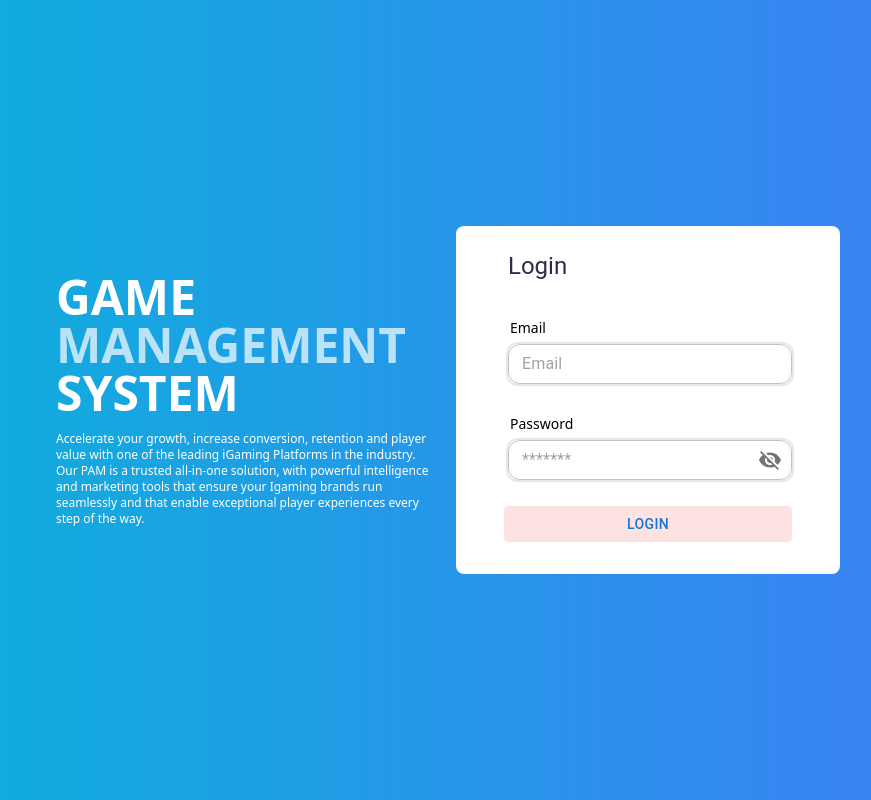
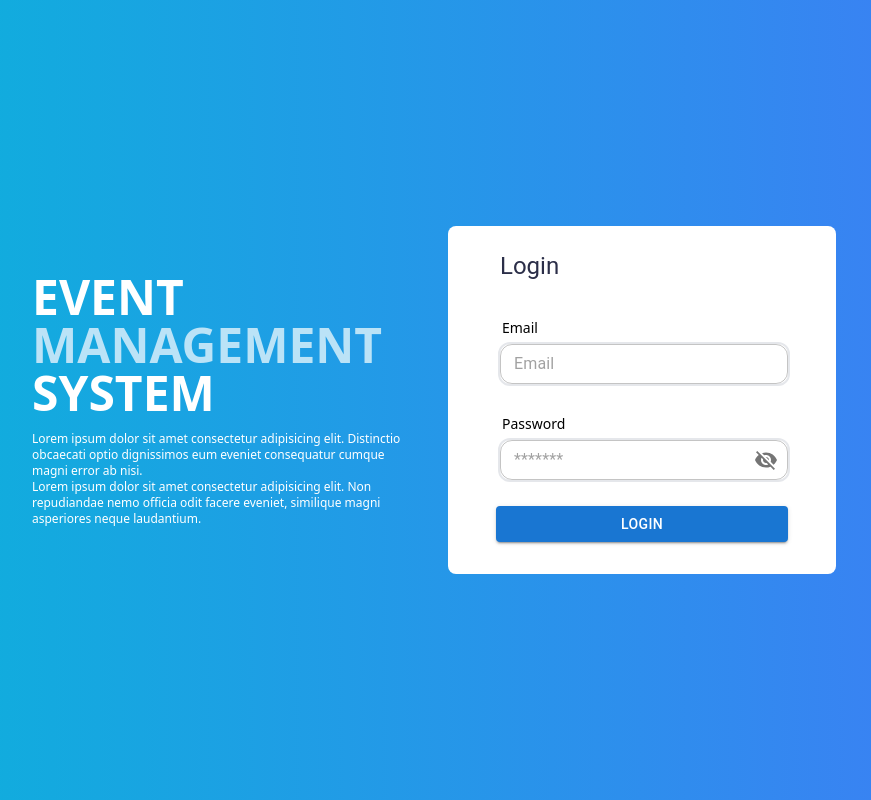
Before and after one commit to mohammedsaif001/kodnest-interview, a Next.js app: page / in a window 1280 px wide. Shown: the whole page, without its empty margins (206-1077 px from the left). Built offline with nearby package versions, Linux system fonts and the light colour scheme.

Commit message:
Logion Screen

```diff
--- a/src/app/page.tsx
+++ b/src/app/page.tsx
@@ -1,78 +1,40 @@
 "use client";
 
-// import LoginFrom from "./loginFrom";
-import React, { FormEvent, useEffect, useState } from "react";
-// import {
-//   login,
-//   logout,
-//   setAccessToken,
-//   setInputError,
-// } from "@redux/slices/authSlice";
-import { useRouter } from "next/navigation";
-import { useDispatch } from "@/config/redux/store";
+import React from "react";
+
 import LoginFrom from "@/components/form/LoginForm";
-// import useThrowToLogin from "../hooks/useThrowToLogin";
 
 const Login = () => {
-  // const { errorMessage, accessToken, authLoading, loginPageState } =
-  // useSelector((state: RootState) => state.authReducer);
-  // const udateSlice =() => {
-  //   setForceChangePin ("")
-  // }
-
-  // const { throwOut } = useThrowToLogin();
-  // useEffect(() => {
-  //   const token = Cookies.get("accessToken");
-  //   if (query === null) {
-  //     // Initial login
-
-  //     if (accessToken && brandId) {
-  //       router.push("/");
-  //     } else if (token && brandId) {
-  //       router.push("/");
-  //       dispatch(setAccessToken(token));
-  //     }
-  //   } else {
-  //     // auth token empty
-  //     throwOut();
-  //     dispatch(setAccessToken(""));
-  //   }
-  // }, [accessToken, brandId]);
-
   return (
     <section
       className="bg-primary-linear-gradient-main w-full h-screen laptop-lg:h-screen flex justify-center items-center flex-col relative px-4
     "
     >
-      <div className="flex justify-center items-center gap-4 scale-50 sm:scale-[65%] md:scale-[80%] lg:scale-100">
-        <div className="flex gap-7 flex-col xl:flex-row ">
-          <div className="w-max h-max">{/* <LandingPageLogo /> */}</div>
-          <div className="w-96 flex gap-[0.86rem] flex-col">
-            <div className="w-max">
-              <p className="text-[#fff]  font-bold uppercase text-5xl">GAME</p>
+      <div className="flex justify-center items-center gap-8 flex-col md:flex-row px-6">
+        <div className="md:w-96 justify-center flex gap-[0.86rem] flex-col">
+          <div className="w-full flex flex-wrap gap-y-1 justify-center gap-5 md:block scale-75 md:scale-100">
+            <p className="text-[#fff]  font-bold uppercase text-5xl">EVENT</p>
             <p className="text-[#BBE3F7] font-bold uppercase text-5xl">
               MANAGEMENT
             </p>
-              <p className="text-[#fff]  font-bold uppercase text-5xl">
-                SYSTEM
-              </p>
+            <p className="text-[#fff]  font-bold uppercase text-5xl">SYSTEM</p>
           </div>
-            <div className="text-white text-xs font-prompt ">
+          <div className="text-white text-xs font-prompt hidden md:block">
             <p>
-                Accelerate your growth, increase conversion, retention and
-                player value with one of the leading iGaming Platforms in the
-                industry.
+              Lorem ipsum dolor sit amet consectetur adipisicing elit.
+              Distinctio obcaecati optio dignissimos eum eveniet consequatur
+              cumque magni error ab nisi.
             </p>
             <p>
-                Our PAM is a trusted all-in-one solution, with powerful
-                intelligence and marketing tools that ensure your Igaming brands
-                run seamlessly and that enable exceptional player experiences
-                every step of the way.
+              Lorem ipsum dolor sit amet consectetur adipisicing elit. Non
+              repudiandae nemo officia odit facere eveniet, similique magni
+              asperiores neque laudantium.
             </p>
           </div>
         </div>
+        <div className="scale-95 md:scale-100">
+          <LoginFrom />
         </div>
-        <LoginFrom />
       </div>
     </section>
   );
--- a/src/components/form/LoginForm.tsx
+++ b/src/components/form/LoginForm.tsx
@@ -2,9 +2,8 @@
 
 import { Box, Button, Typography } from "@mui/material";
 import { useRouter } from "next/navigation";
-import { SubmitHandler, useForm } from "react-hook-form";
+import { useForm } from "react-hook-form";
 import InputField from "../mui/forms/InputField";
-import { DevTool } from "@hookform/devtools";
 import axios from "axios";
 
 export type FormValues = {
@@ -14,19 +13,9 @@ export type FormValues = {
 const LoginFrom = () => {
   const form = useForm();
   const router = useRouter();
-  const {
-    register,
-    control,
-    handleSubmit,
-    formState,
-    watch,
-    getValues,
-    setValue,
-    reset,
-    trigger,
-  } = form;
+  const { register, handleSubmit, formState } = form;
 
-  const { errors, isSubmitting } = formState;
+  const { errors } = formState;
 
   const onSubmit = async (data) => {
     try {
@@ -41,8 +30,7 @@ const LoginFrom = () => {
   };
 
   return (
-    <div className="">
-      <Box className="flex h-max w-96 flex-col justify-center gap-4 bg-[#FFFFFF] px-10 rounded-lg py-6">
+    <Box className="flex h-max  flex-col justify-center gap-4 bg-[#FFFFFF] px-10 rounded-lg py-6">
       <Typography variant="h5" className="h-max ml-3" color={"#2B2E48"}>
         Login
       </Typography>
@@ -91,18 +79,11 @@ const LoginFrom = () => {
           />
         </div>
 
-          <Button
-            color="primary"
-            type="submit"
-            className="w-full bg-red-100"
-            fullWidth={true}
-          >
+        <Button color="primary" variant="contained" type="submit" fullWidth>
           Login
         </Button>
       </form>
-        <DevTool control={control} />
     </Box>
-    </div>
   );
 };
 
--- a/src/components/navbar/Navbar.tsx
+++ b/src/components/navbar/Navbar.tsx
@@ -8,7 +8,7 @@ import { useRouter } from "next/navigation";
 const Navbar = () => {
   const router = useRouter();
   const handleLogout = async () => {
-    const res = await axios.get("/api/logout");
+    await axios.get("/api/logout");
     setTimeout(() => {
       router.push("/");
     }, 300);
--- a/tailwind.config.ts
+++ b/tailwind.config.ts
@@ -2,58 +2,20 @@ import { COLORS_COMBINATION } from "./src/components/colors/Colors";
 import type { Config } from "tailwindcss";
 const config: Config = {
   content: [
-    "./src/pages/**/*.{js,ts,jsx,tsx,mdx}",
     "./src/components/**/*.{js,ts,jsx,tsx,mdx}",
     "./src/app/**/*.{js,ts,jsx,tsx,mdx}",
   ],
   theme: {
     extend: {
-      screens: {
-        "mobile-sm": "360px",
-        mobile: "640px",
-        tablet: "800px",
-        "tablet-landscape": "1024px",
-        "laptop-sm": "1300px",
-        "laptop-lg": "1440px",
-        "laptop-xl": "1670px",
-      },
-      fontFamily: {
-        poppins: "var(--font-poppins)",
-        prompt: "var(--font-prompt)",
-      },
-      fontSize: {},
       backgroundImage: {
         "primary-linear-gradient-main":
           "linear-gradient(90deg, #01BDD5 -13.64%, #417AF7 100%)",
         "primary-linear-gradient-light":
           "linear-gradient(90deg, rgba(1, 189, 213, 0.60) -13.64%, rgba(65, 122, 247, 0.60) 100%)",
-        "sidebar-background-color":
-          "linear-gradient(180deg, #181C31 31.05%, #000002 100%)",
       },
       colors: COLORS_COMBINATION,
-      keyframes: {
-        translate1: {
-          "0%": { transform: "translate(0deg)" },
-          "50%": { transform: "translatex(15px)" },
-        },
-      },
-      boxShadow: {
-        dashboard: "0px 0px 30px 0px rgba(0, 188, 212, 0.10)",
-        "5xl": " 6px 6px 20px 0 rgba(99, 101, 120, 1)",
-        "6xl": "-1px 0px 10px 0 rgba(255,255,255,0.9)",
-      },
-      animation: {
-        "accordion-down": "accordion-down 0.2s ease-out",
-        "accordion-up": "accordion-up 0.2s ease-out",
-        wave: "translate1 2s 3 ease-in-out",
-      },
-      zIndex: {
-        100: "100",
-        999: "999",
-      },
     },
   },
-  darkMode: "class",
   plugins: [],
 };
 export default config;
```
Lines whose indentation alone changed are shown as unchanged.
